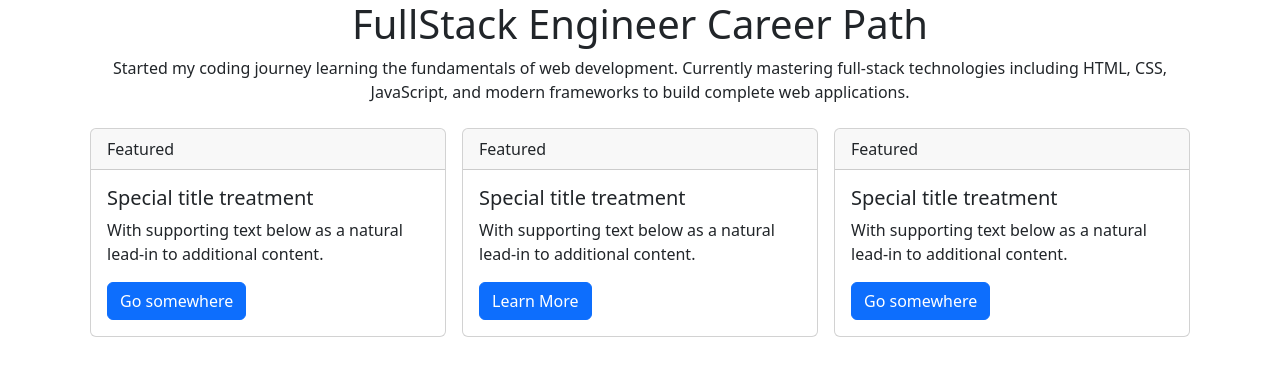
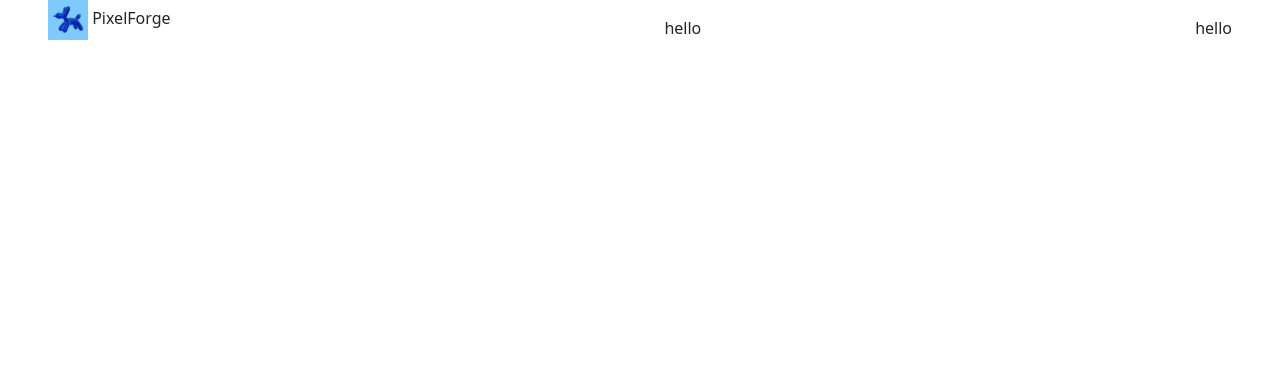
Before and after one commit to Bakura09/my-website, a plain HTML site: page index.html in a window 1280 px wide. Drawn offline with nearby package versions, Linux system fonts and the light colour scheme.

Commit message:
add header layout and image to index.html

```diff
--- a/index.html
+++ b/index.html
@@ -12,57 +12,26 @@
     />
   </head>
   <body>
-    <div class="container">
-      <h1 class="text-center">FullStack Engineer Career Path</h1>
-      <p class="text-center">
-        Started my coding journey learning the fundamentals of web development.
-        Currently mastering full-stack technologies including HTML, CSS,
-        JavaScript, and modern frameworks to build complete web applications.
-      </p>
-    </div>
-    <div class="container">
-      <div class="d-flex flex-row mb-3">
-        <div class="p-2">
-          <div class="card">
-            <div class="card-header">Featured</div>
-            <div class="card-body">
-              <h5 class="card-title">Special title treatment</h5>
-              <p class="card-text">
-                With supporting text below as a natural lead-in to additional
-                content.
-              </p>
-              <a href="#" class="btn btn-primary">Go somewhere</a>
-            </div>
-          </div>
-        </div>
-        <div class="p-2">
-          <div class="card">
-            <div class="card-header">Featured</div>
-            <div class="card-body">
-              <h5 class="card-title">Special title treatment</h5>
-              <p class="card-text">
-                With supporting text below as a natural lead-in to additional
-                content.
-              </p>
-              <a href="#" class="btn btn-primary">Learn More</a>
-            </div>
-          </div>
-        </div>
-        <div class="p-2">
-          <div class="card">
-            <div class="card-header">Featured</div>
-            <div class="card-body">
-              <h5 class="card-title">Special title treatment</h5>
-              <p class="card-text">
-                With supporting text below as a natural lead-in to additional
-                content.
-              </p>
-              <a href="#" class="btn btn-primary">Go somewhere</a>
-            </div>
-          </div>
-        </div>
+    <div class="d-flex justify-content-between mx-5">
+      <div class="d-flex align-items-center">
+        <p>
+          <img
+            src="/resources/images/7802355.jpg"
+            width="40px"
+            heigh="40px"
+            alt=""
+          />
+          PixelForge
+        </p>
+      </div>
+      <div class="d-flex align-items-center justify-content-between">
+        <div>hello</div>
+      </div>
+      <div class="d-flex align-items-center">
+        <div>hello</div>
       </div>
     </div>
+
     <script
       src="https://cdn.jsdelivr.net/npm/bootstrap@5.3.8/dist/js/bootstrap.bundle.min.js"
       integrity="sha384-FKyoEForCGlyvwx9Hj09JcYn3nv7wiPVlz7YYwJrWVcXK/BmnVDxM+D2scQbITxI"
```
Also changed, not shown: 2 other files.
